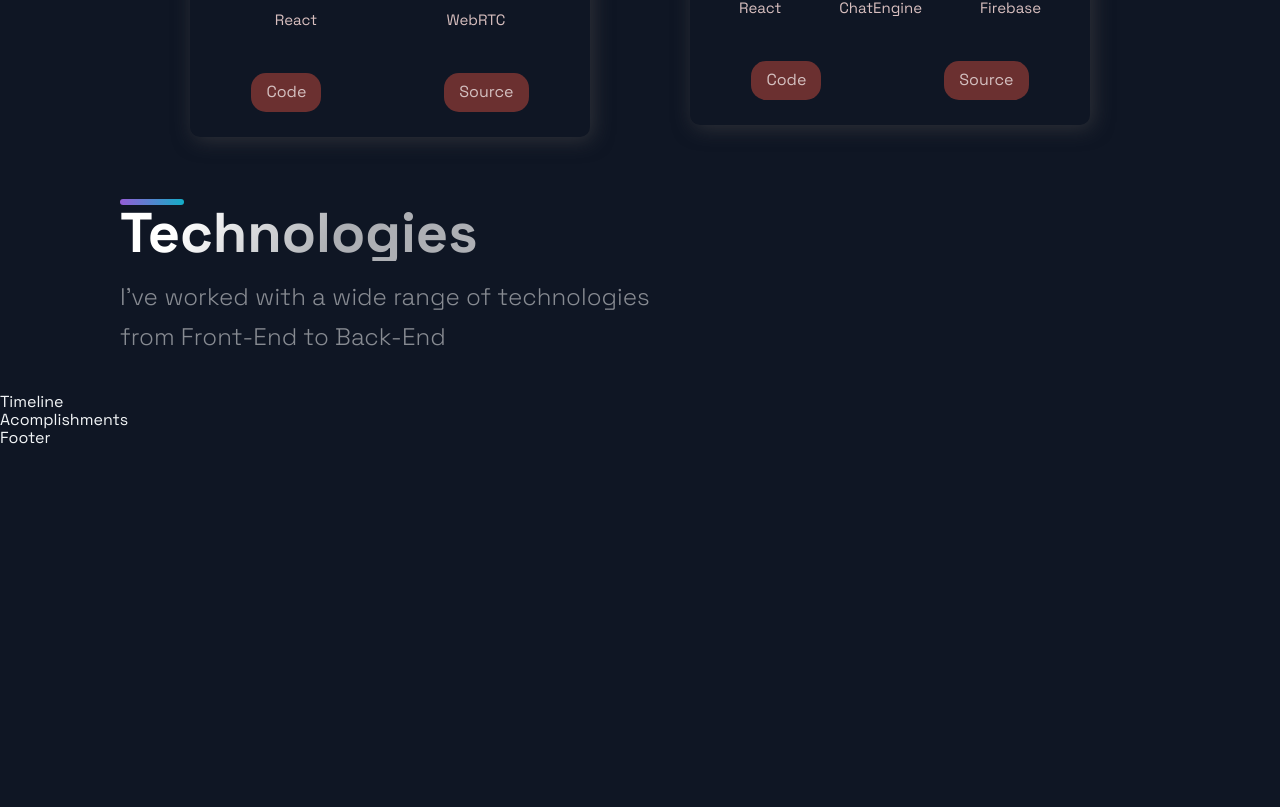
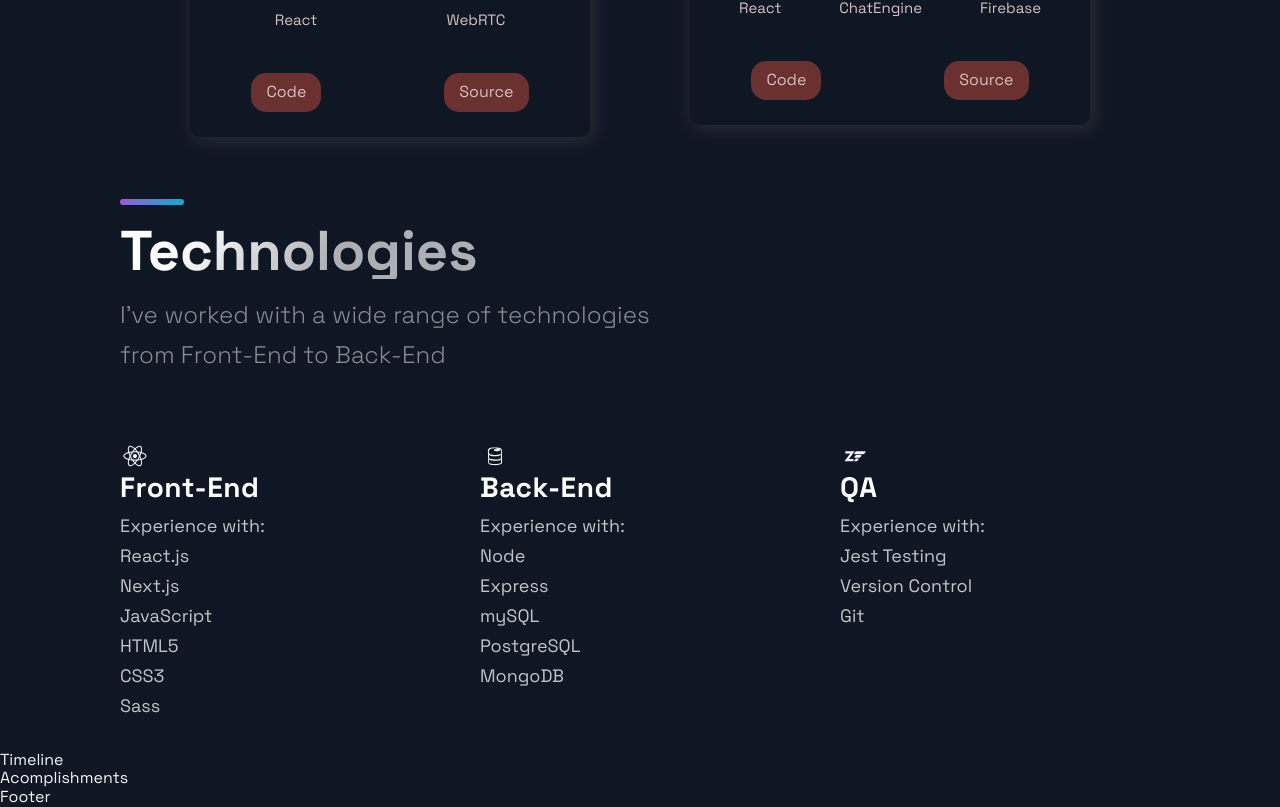
Before and after one commit to JesseJ713/personal-portfolio, a Next.js app: page / in a window 1280 px wide. Shown: the part 2026-2833 px from the top of the page. Before the commit the page ends 2474 px from the top, so only its background shows below. Built offline with nearby package versions, Linux system fonts and the light colour scheme.

Commit message:
Adding the actual technologies to the section

```diff
--- a/src/components/Technologies/Technologies.js
+++ b/src/components/Technologies/Technologies.js
@@ -17,11 +17,46 @@ import {
 const Technologies = () => (
   <Section id='tech'>
     <SectionDivider />
+    <br />
     <SectionTitle>Technologies</SectionTitle>
     <SectionText>
       I've worked with a wide range of technologies <br /> from Front-End to
       Back-End
     </SectionText>
+    <List>
+      <ListItem>
+        <DiReact size='3rem' />
+        <ListContainer>
+          <ListTitle>Front-End</ListTitle>
+          <ListParagraph>
+            Experience with: <br />
+            React.js <br /> Next.js <br />
+            JavaScript <br /> HTML5 <br /> CSS3 <br /> Sass
+          </ListParagraph>
+        </ListContainer>
+      </ListItem>
+      <ListItem>
+        <DiFirebase size='3rem' />
+        <ListContainer>
+          <ListTitle>Back-End</ListTitle>
+          <ListParagraph>
+            Experience with: <br />
+            Node <br /> Express <br /> mySQL <br /> PostgreSQL <br />
+            MongoDB
+          </ListParagraph>
+        </ListContainer>
+      </ListItem>
+      <ListItem>
+        <DiZend size='3rem' />
+        <ListContainer>
+          <ListTitle>QA</ListTitle>
+          <ListParagraph>
+            Experience with: <br />
+            Jest Testing <br /> Version Control <br /> Git
+          </ListParagraph>
+        </ListContainer>
+      </ListItem>
+    </List>
   </Section>
 );
 
```
